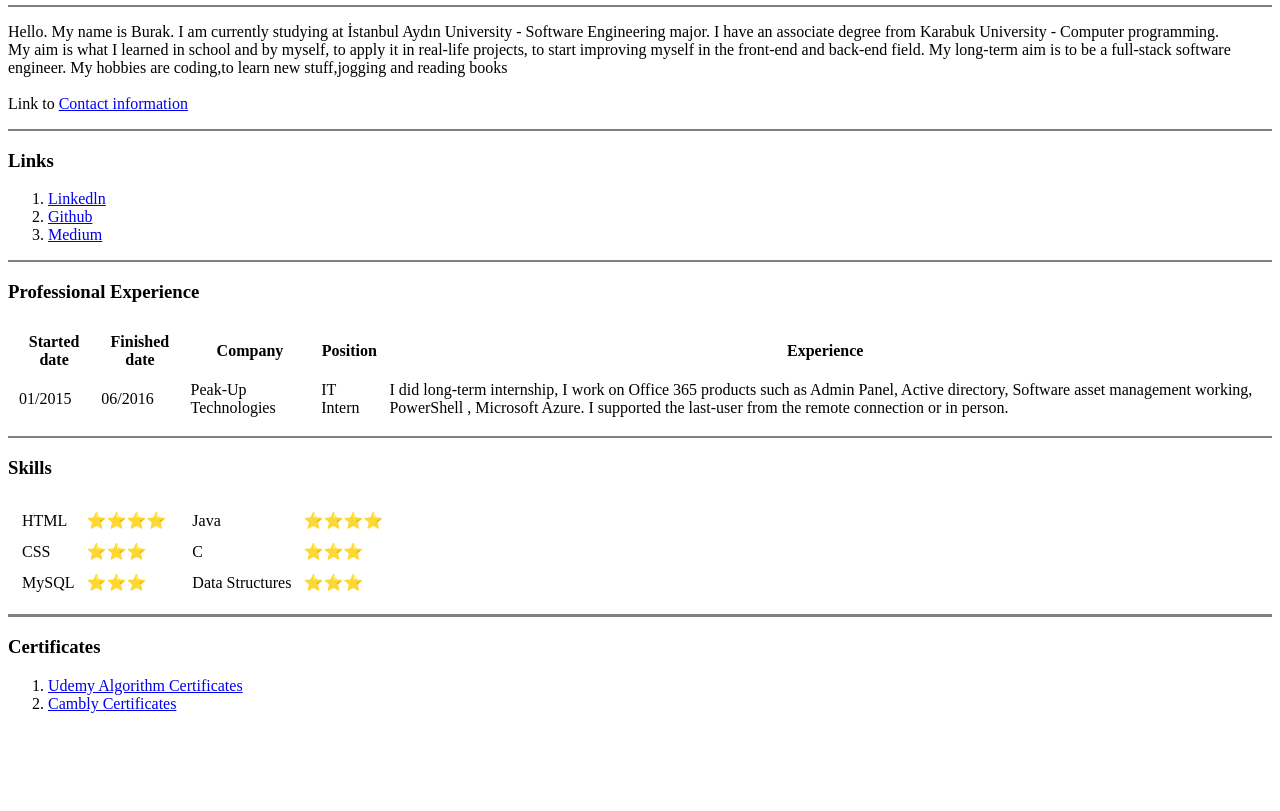
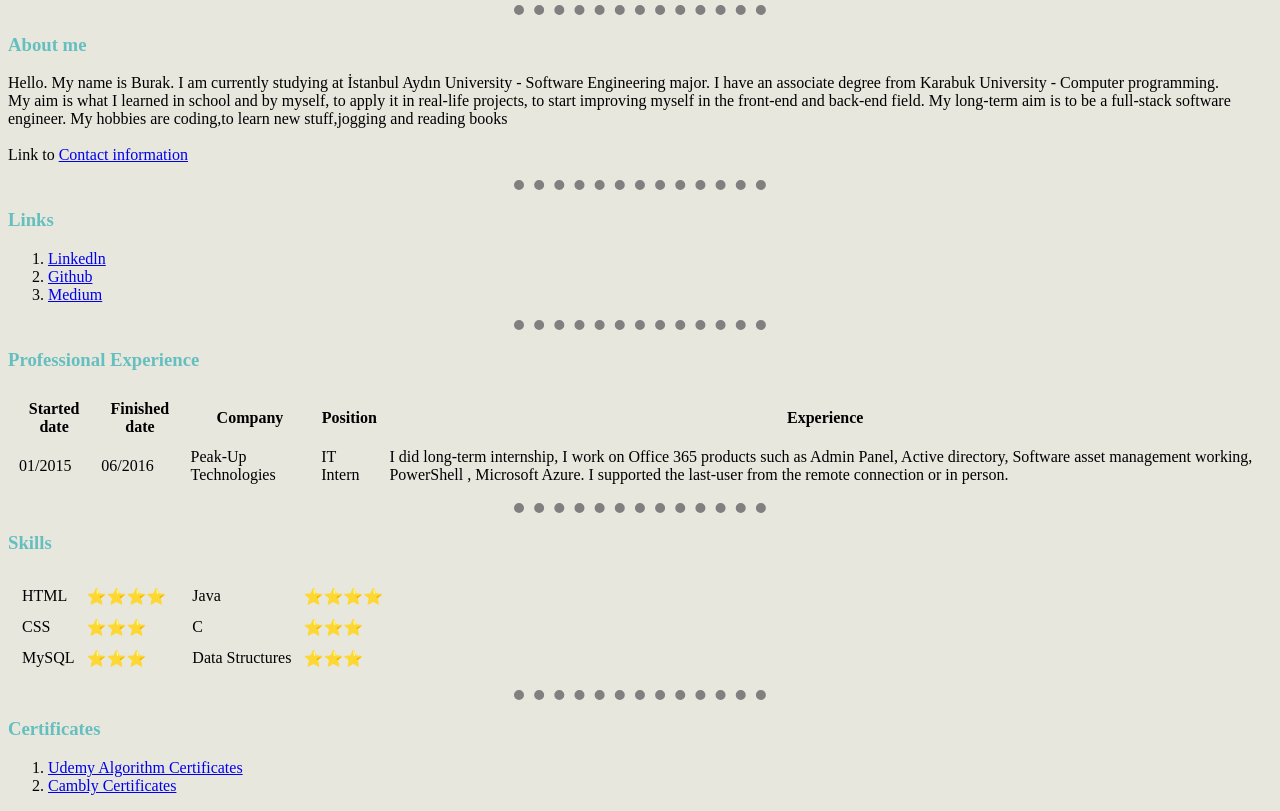
Before and after one commit to Burakkepuc/index.html, a plain HTML site: page index.html in a window 1280 px wide. Shown: the part 207-1018 px from the top of the page. Before the commit the page ends 936 px from the top, so only its background shows below. Drawn offline with Linux system fonts and the light colour scheme; files that its build step writes are made by us from their sources.

Commit message:
Update index.html

```diff
--- a/index.html
+++ b/index.html
@@ -4,6 +4,8 @@
 <head>
   <meta charset="UTF-8">
   <title>Burak's Personal Site</title>
+
+<link rel="stylesheet" href="css/styles.css">
 </head>
 
 <body>
@@ -20,14 +22,15 @@
 
 
   </table>
-<hr size ="2" noshade>
+<hr>
+<h3>About me</h3>
   <p>Hello. My name is Burak. I am currently studying at İstanbul Aydın University - Software Engineering major. I
     have an associate degree from Karabuk University - Computer programming.<br />
     My aim is what I learned in school and by myself, to apply it in real-life projects, to start improving myself in the front-end
     and back-end field. My long-term aim is to be a full-stack software engineer. My hobbies are coding,to learn new stuff,jogging and reading books <br><br>
     Link to <a href="contact.html">Contact information</a>
   </p>
-  <hr size="2" noshade>
+  <hr>
   <h3>Links</h3>
   <ol>
     <li><a href="https://www.linkedin.com/in/burakkepuc/" target="_blank">Linkedln</a></li>
@@ -35,7 +38,7 @@
     <li><a href="https://burakkepuc.medium.com/" target="_blank">Medium</a></li>
 
   </ol>
-  <hr size="2" noshade>
+  <hr>
   <h3>Professional Experience</h3>
 
 <table cellspacing = "10">
@@ -58,7 +61,7 @@
   </tbody>
 </table>
 
-<hr size="2" noshade>
+<hr>
 <h3>Skills</h3>
 <!--All table consist of 1 row and each row break into inside that row.-->
 <table>
@@ -102,7 +105,7 @@
 
 
 
-<hr size=3 noshade>
+<hr>
 <h3>Certificates</h3>
 <ol>
   <li><a href="https://www.udemy.com/certificate/UC-85VFLZZH/">Udemy Algorithm Certificates</a></li>
```
